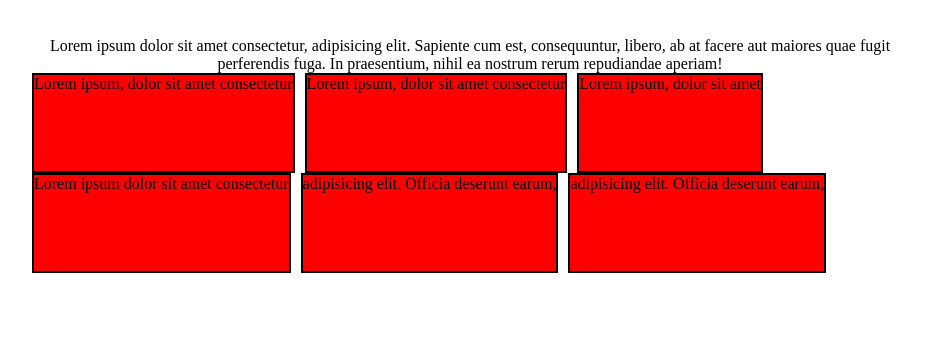
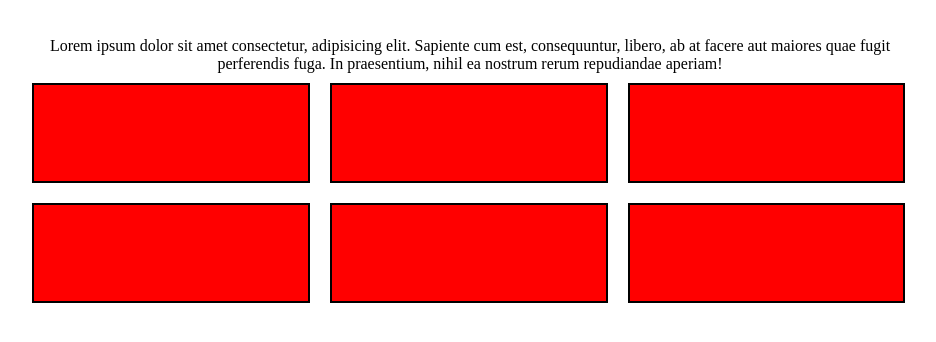
Before and after one commit to CosimoGiove/html-css-float-cards, a plain HTML site: page index.html in a window 1280 px wide. Shown: the part 62-404 px from the top of the page, without its empty margins (170-1106 px from the left). Drawn offline with Linux system fonts and the light colour scheme; a web font is replaced by a local one.

Commit message:
feat :card vuote allineate

```diff
--- a/index.html
+++ b/index.html
@@ -30,22 +30,22 @@
     <main>
         <div class="contenitore clearfix">
             <div class="card">
-                Lorem ipsum, dolor sit amet consectetur
+
             </div>
             <div class="card">
-                Lorem ipsum, dolor sit amet consectetur
+
             </div>
             <div class="card">
-                Lorem ipsum, dolor sit amet
+
             </div>
             <div class="card">
-                Lorem ipsum dolor sit amet consectetur
+
             </div>
             <div class="card">
-                adipisicing elit. Officia deserunt earum,
+
             </div>
             <div class="card">
-                adipisicing elit. Officia deserunt earum,
+
             </div>
         </div>
 
--- a/style.css
+++ b/style.css
@@ -29,12 +29,12 @@ text-align: center;
 /**main**/
 
 .card{
-width:calc(100% /3 -10px);
-height: 100px;
+width: 31%;
+height:100px;
 background-color: red;
 border: 2px solid black;
 float: left;
-margin-left: 10px;
+margin: 10px;
 }
 
 .clearfix::after{
```
